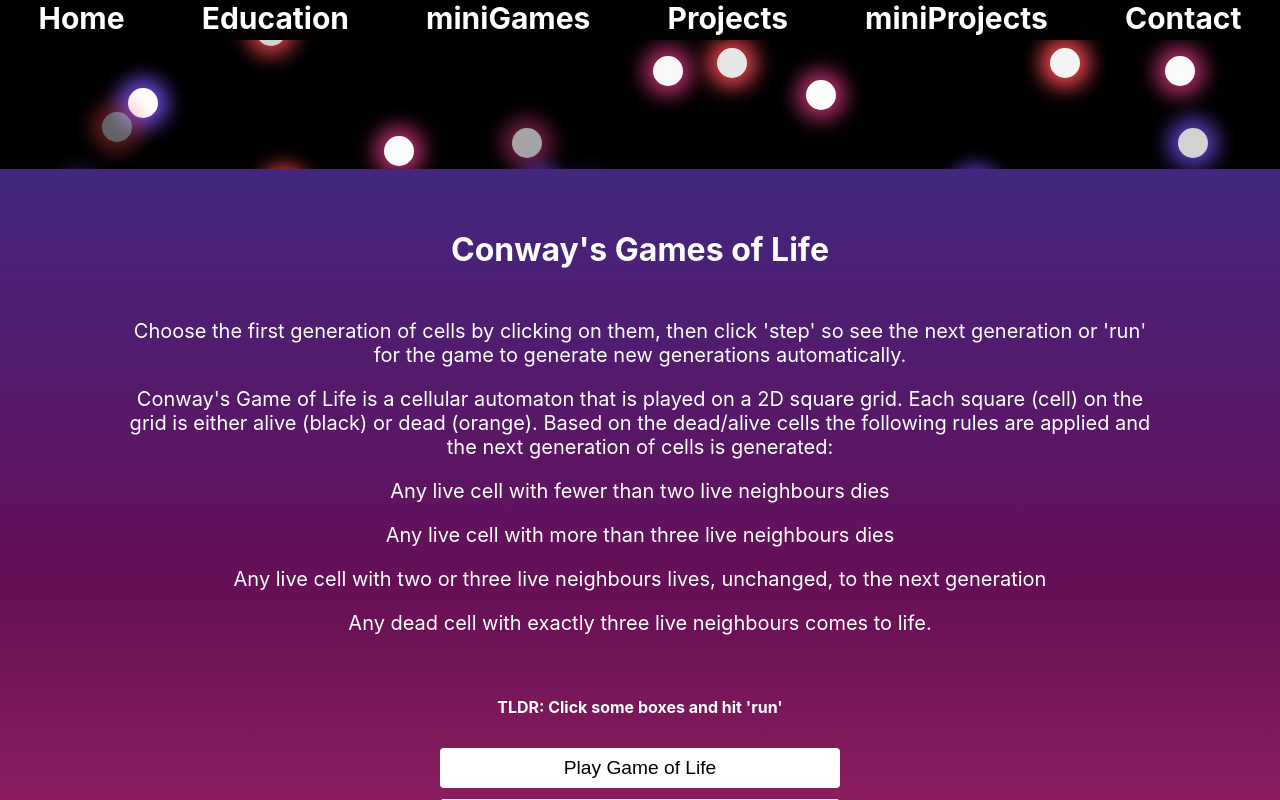
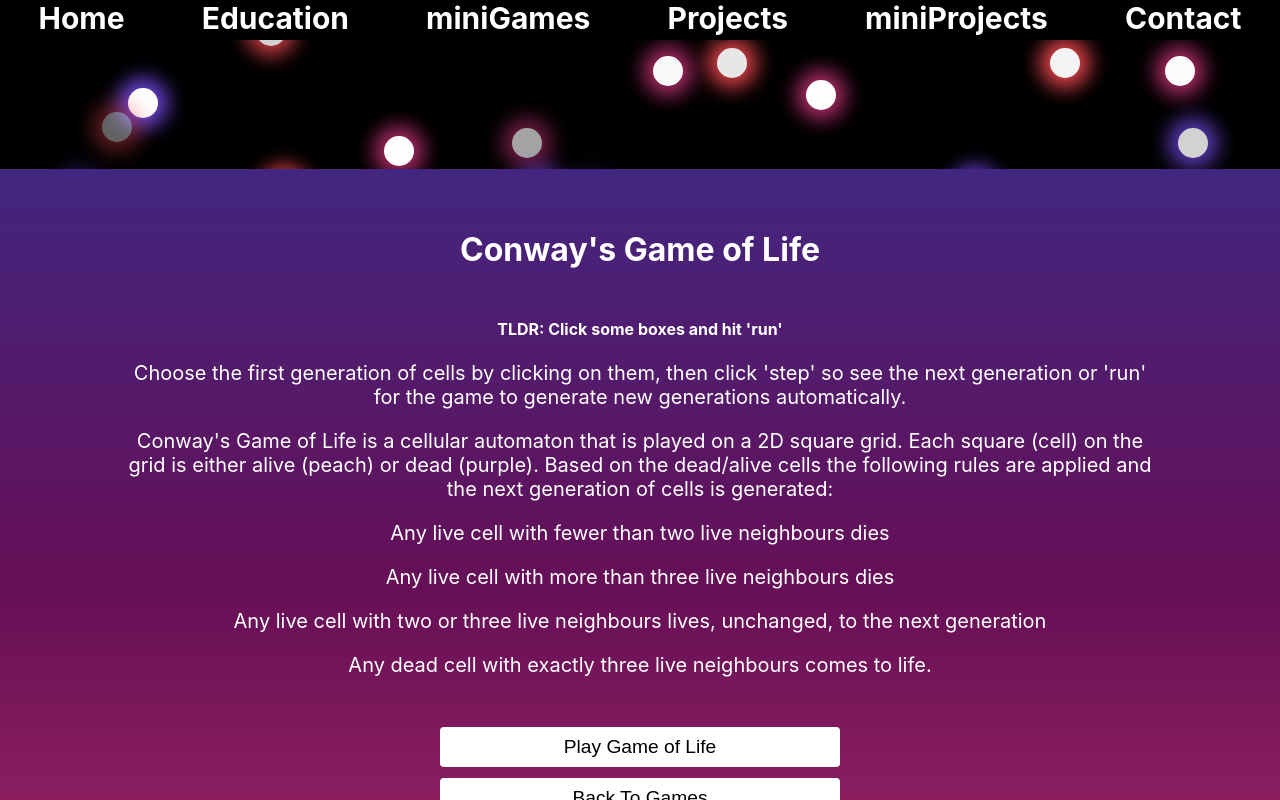
Before and after one commit to josephlarrivy/new-react-portfolio, a React (Create React App) app: page / in a window 1280 px wide. Both pictures are taken after a click on the button "Play Conways's Game of Life". Shown: the part 2002-2802 px from the top of the page. Built offline with nearby package versions, Linux system fonts and the light colour scheme.

Commit message:
fixed some typeos

```diff
--- a/src/components/MiniGames.js
+++ b/src/components/MiniGames.js
@@ -33,15 +33,15 @@ const MiniGames = () => {
   } else if (showProject === 'gameOfLifeInstructions') {
     return (
       <div id="minigames-instructions-container">
-        <h1>Conway's Games of Life</h1>
+        <h1>Conway's Game of Life</h1>
+        <h4>TLDR: Click some boxes and hit 'run'</h4>
         <p>Choose the first generation of cells by clicking on them, then click 'step' so see the next generation or 'run' for the game to generate new generations automatically.</p>
-        <p>Conway's Game of Life is a cellular automaton that is played on a 2D square grid. Each square (cell) on the grid is either alive (black) or dead (orange). Based on the dead/alive cells the following rules are applied and the next generation of cells is generated:</p>
+        <p>Conway's Game of Life is a cellular automaton that is played on a 2D square grid. Each square (cell) on the grid is either alive (peach) or dead (purple). Based on the dead/alive cells the following rules are applied and the next generation of cells is generated:</p>
         <p>Any live cell with fewer than two live neighbours dies</p>
         <p>Any live cell with more than three live neighbours dies</p>
         <p>Any live cell with two or three live neighbours lives, unchanged, to the next generation</p>
         <p>Any dead cell with exactly three live neighbours comes to life.</p>
         <br></br>
-        <h4>TLDR: Click some boxes and hit 'run'</h4>
         <button onClick={() => { setShowProject('gameOfLife') }}>Play Game of Life</button>
         <br></br>
         <button onClick={() => { setShowProject('home') }}>Back To Games</button>
```
